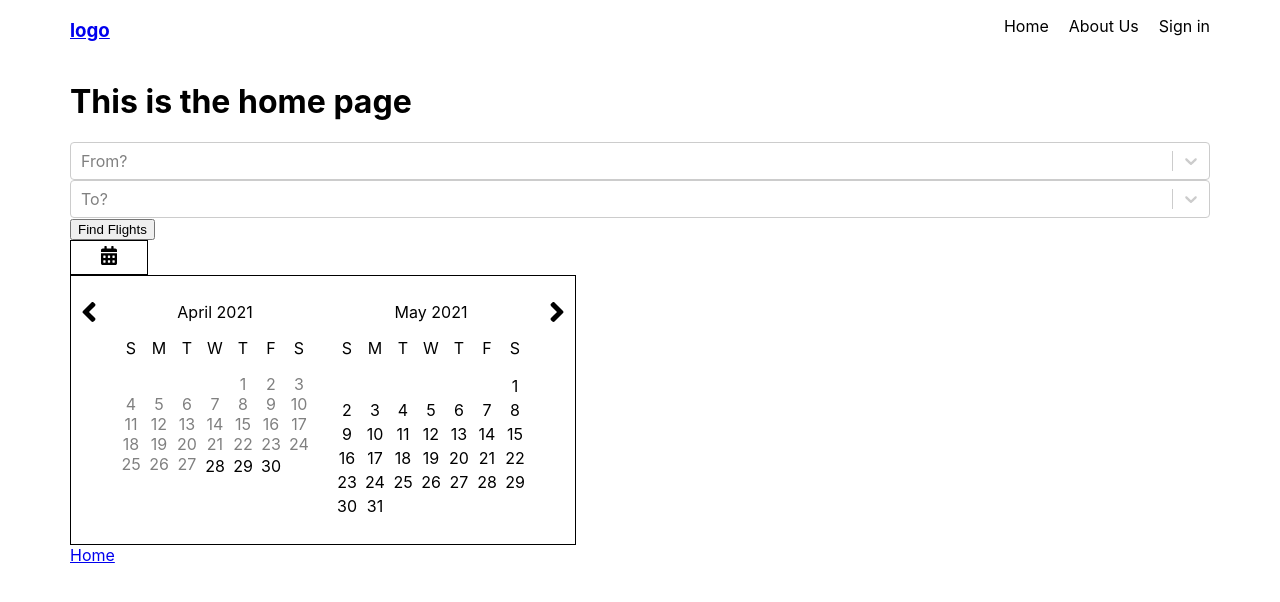
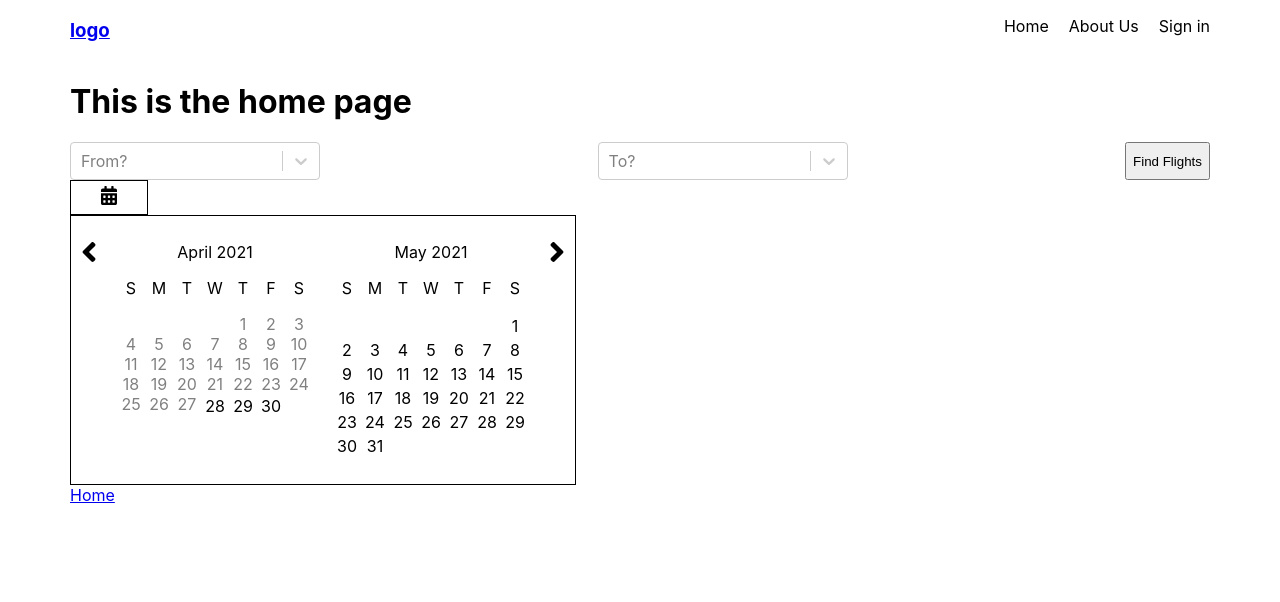
Before and after one commit to bsmith20681/flight-app-frontend, a React (Create React App) app: page / in a window 1280 px wide. Shown: the top 602 px of the page. Built offline with nearby package versions, Linux system fonts and the light colour scheme.

Commit message:
added styles to findflight component

```diff
--- a/src/components/FindFlight.js
+++ b/src/components/FindFlight.js
@@ -35,7 +35,7 @@ const FindFlight = () => {
   };
 
   return (
-    <form onSubmit={handleSubmit}>
+    <form onSubmit={handleSubmit} class="findFlight">
       <SelectAirport
         placeholder="From?"
         onChange={(e) => {
--- a/src/components/SelectAirport.js
+++ b/src/components/SelectAirport.js
@@ -8,6 +8,7 @@ const SelectAirport = (props) => {
   return (
     <div className="">
       <Select
+        className="selectAirport"
         name={props.name}
         onChange={props.onChange}
         options={options}
--- /dev/null
+++ b/src/scss/components/FindFlight.scss
@@ -0,0 +1,4 @@
+.findFlight {
+  display: flex;
+  justify-content: space-between;
+}
--- /dev/null
+++ b/src/scss/components/SelectAirport.scss
@@ -0,0 +1,3 @@
+.selectAirport {
+  width: 250px;
+}
--- a/src/scss/main.css
+++ b/src/scss/main.css
@@ -202,6 +202,15 @@ nav {
   border-radius: 50%;
 }
 
+.selectAirport {
+  width: 250px;
+}
+
+.findFlight {
+  display: flex;
+  justify-content: space-between;
+}
+
 .container {
   width: 100%;
   padding-right: 15px;
--- a/src/scss/main.scss
+++ b/src/scss/main.scss
@@ -1,6 +1,8 @@
 @use "components/SelectDate";
 @use "components/Header";
 @use "components/Calendar";
+@use "components/SelectAirport";
+@use "components/FindFlight";
 
 @use "utilities/global";
 @use "utilities/grid";
```
Also changed, not shown: 1 other file (tests, documents, lock files or other folders).
